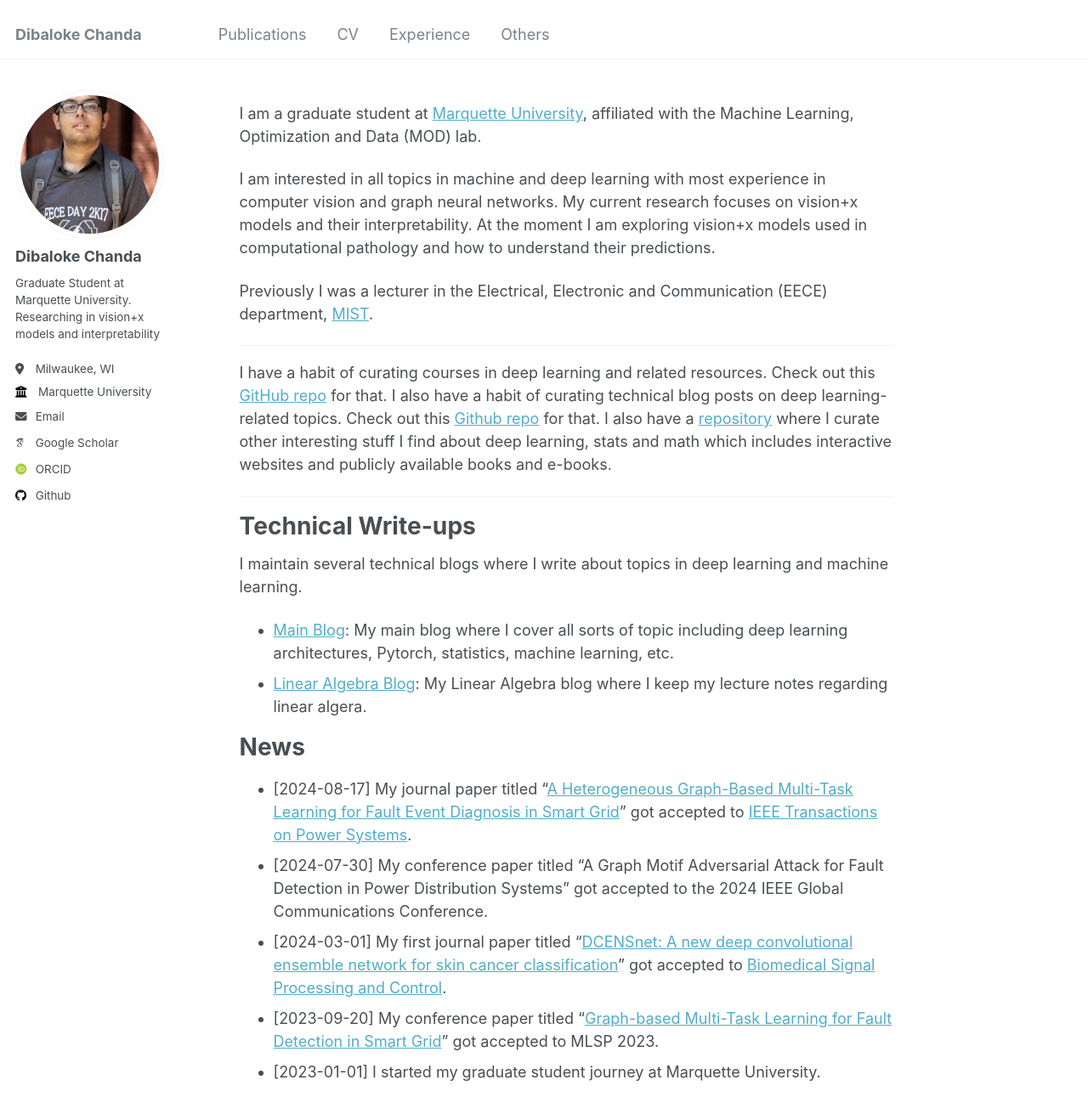
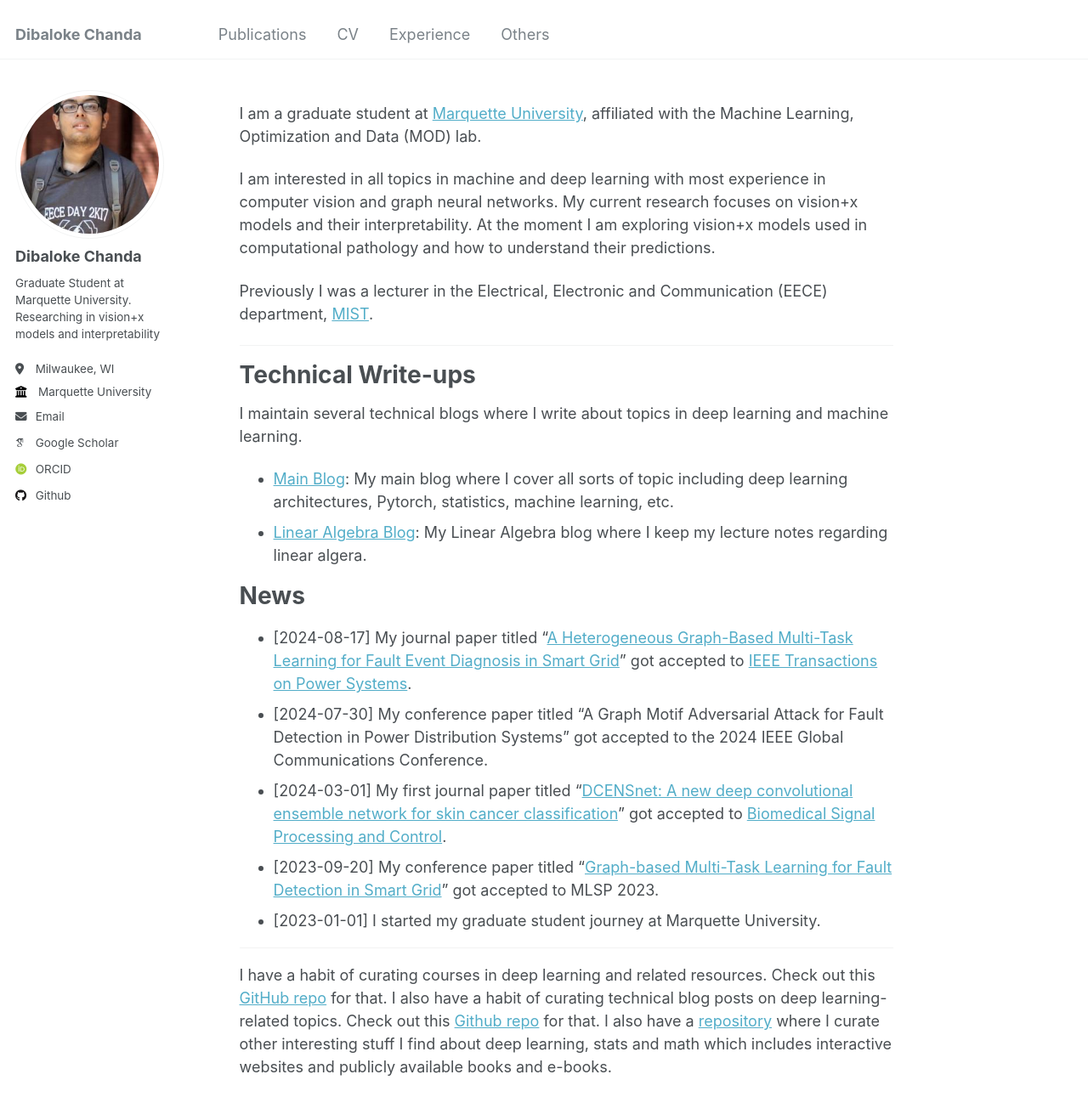
Before and after one commit to dibaloke/dibaloke.github.io, a Jekyll site: the page built from _pages/about.md, in a window 1280 px wide and 1400 px high. Shown: the top 1311 px of the window at 85% size. Built offline with Jekyll 4.4.1, drawn with Linux system fonts in a browser that asks for light colours; some web fonts are replaced; part of the change alters nothing that is shown.

```diff
--- a/_pages/about.md
+++ b/_pages/about.md
@@ -14,10 +14,6 @@ I am interested in all topics in machine and deep learning with most experience
 Previously I was a lecturer in the Electrical, Electronic and Communication (EECE) department, [MIST](https://mist.ac.bd/).
 
 ------
-
-I have a habit of curating courses in deep learning and related resources. Check out this [GitHub repo](https://github.com/dibaloke/DL-ML-Courses/tree/main) for that. I also have a habit of curating technical blog posts on deep learning-related topics. Check out this [Github repo](https://github.com/dibaloke/DL-ML-Blogs) for that. I also have a [repository](https://github.com/dibaloke/others) where I curate other interesting stuff I find about deep learning, stats and math which includes interactive websites and publicly available books and e-books.
-
-------
 # Technical Write-ups
 I maintain several technical blogs where I write about topics in deep learning and machine learning.
 
@@ -30,3 +26,7 @@ I maintain several technical blogs where I write about topics in deep learning a
 - [2024-03-01] My first journal paper titled "[DCENSnet: A new deep convolutional ensemble network for skin cancer classification](https://www.sciencedirect.com/science/article/pii/S1746809423011904)" got accepted to [Biomedical Signal Processing and Control](https://www.sciencedirect.com/journal/biomedical-signal-processing-and-control).
 - [2023-09-20] My conference paper titled "[Graph-based Multi-Task Learning for Fault Detection in Smart Grid](https://graph-based-mtl-fault-detection.github.io/)" got accepted to MLSP 2023.
 - [2023-01-01] I started my graduate student journey at Marquette University.
+
+------
+
+I have a habit of curating courses in deep learning and related resources. Check out this [GitHub repo](https://github.com/dibaloke/DL-ML-Courses/tree/main) for that. I also have a habit of curating technical blog posts on deep learning-related topics. Check out this [Github repo](https://github.com/dibaloke/DL-ML-Blogs) for that. I also have a [repository](https://github.com/dibaloke/others) where I curate other interesting stuff I find about deep learning, stats and math which includes interactive websites and publicly available books and e-books.
```
